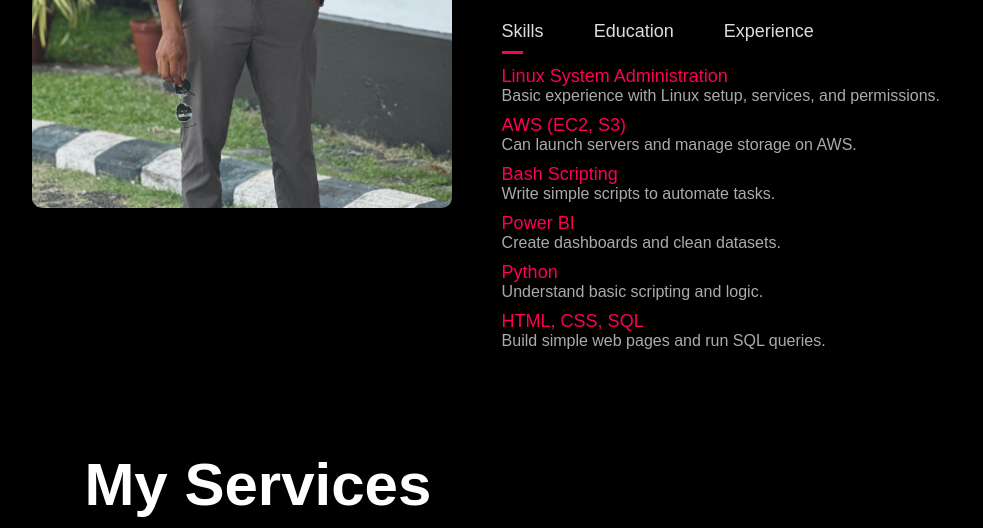
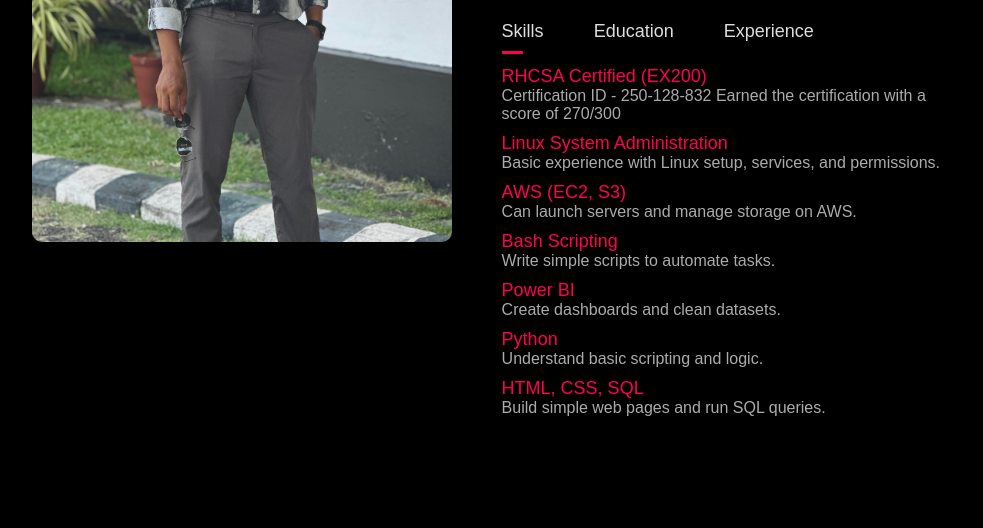
Before and after one commit to azlam543/Portfolio, a plain HTML site: page index.html in a window 1280 px wide. Shown: the part 1304-1832 px from the top of the page, without its empty margins (146-1129 px from the left). Drawn offline with Linux system fonts and the light colour scheme.

Commit message:
RHCSA SKILL

```diff
--- a/index.html
+++ b/index.html
@@ -49,7 +49,7 @@
             </div>
             <div class="tab-contents active-tab" id="skills">
                 <ul>
-
+                    <li><span>RHCSA Certified (EX200)</span><br>Certification ID - 250-128-832 Earned the certification with a score of 270/300</li>
                     <li><span>Linux System Administration</span><br>Basic experience with Linux setup, services, and permissions.</li>
                     <li><span>AWS (EC2, S3)</span><br>Can launch servers and manage storage on AWS.</li>
                     <li><span>Bash Scripting</span><br>Write simple scripts to automate tasks.</li>
```
